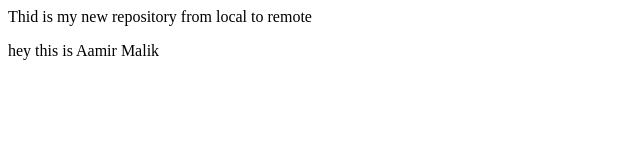
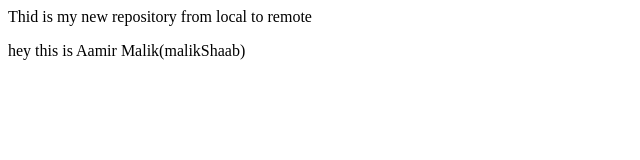
Before and after one commit to Aamirmalik00/localRepo, a plain HTML site: page index.html in a window 1280 px wide. Shown: the full height of the page, 0-640 px from the left. Drawn offline with Linux system fonts and the light colour scheme.

Commit message:
add malikShaab

```diff
--- a/index.html
+++ b/index.html
@@ -1,2 +1,2 @@
 <p>Thid is my new repository from local to remote</p>
-<h>hey this is Aamir Malik</h>
+<h>hey this is Aamir Malik(malikShaab)</h>
```
